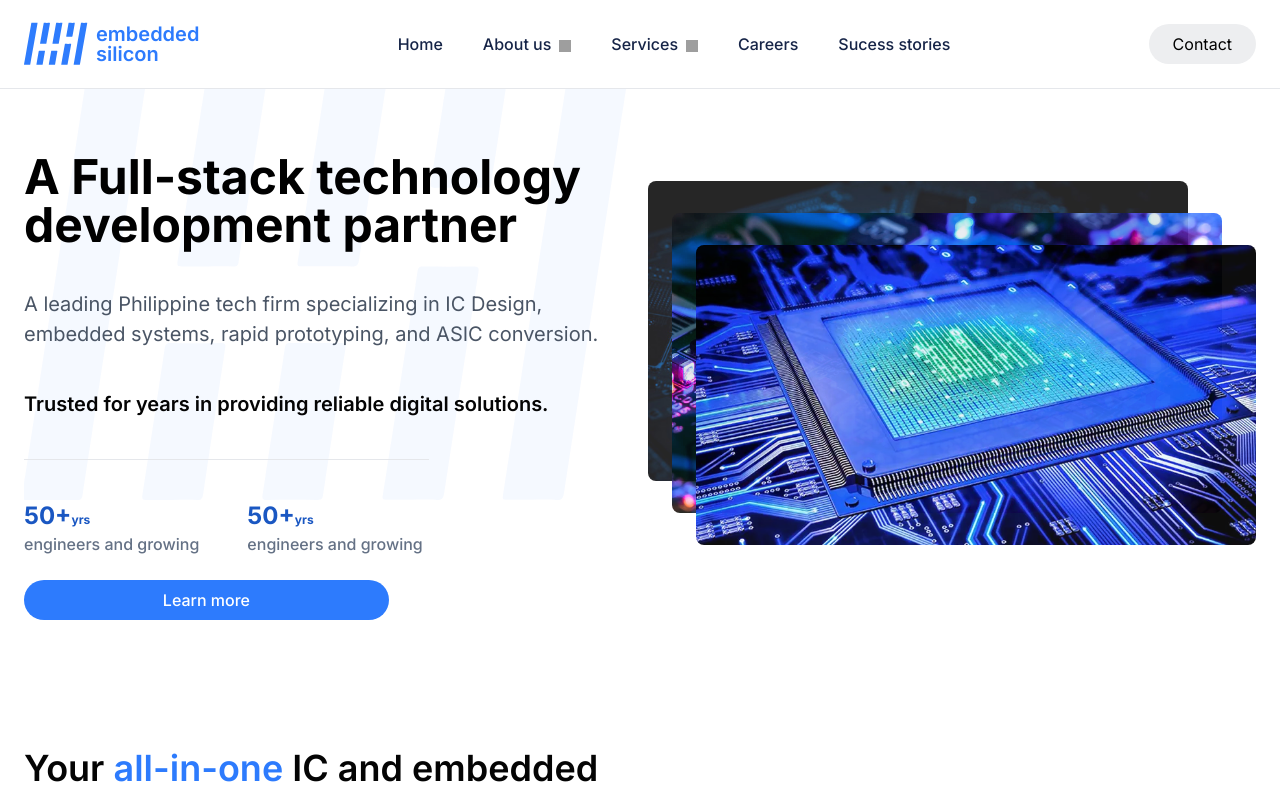
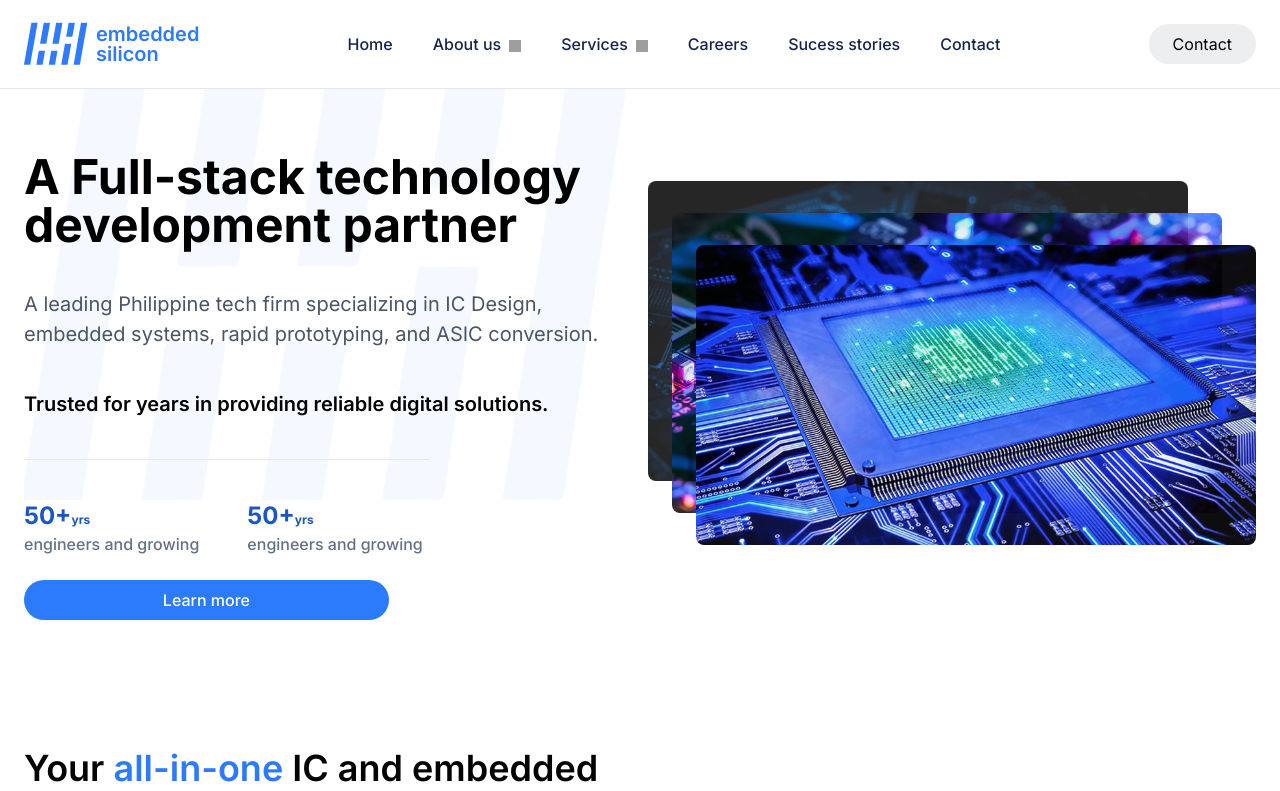
Before and after one commit to rasberriali/embedded-silicon, a React (Vite) app: page / in a window 1280 px wide. Shown: the top 791 px of the page. Built offline with nearby package versions, Linux system fonts and the light colour scheme; grey boxes are pictures that could not be loaded.

Commit message:
added contactPage

```diff
--- a/src/client/navbar-footer/navbar.jsx
+++ b/src/client/navbar-footer/navbar.jsx
@@ -36,6 +36,7 @@ function Navbar() {
             </div>
             <div className='cursor-pointer py-3 md:py-0'>Careers</div>
             <div className='cursor-pointer py-3 md:py-0'>Sucess stories</div>
+            <div className='cursor-pointer py-3 md:py-0'  onClick={() => navigate('/contactPage')}>Contact</div>
           </div>
         </div>
 
```
